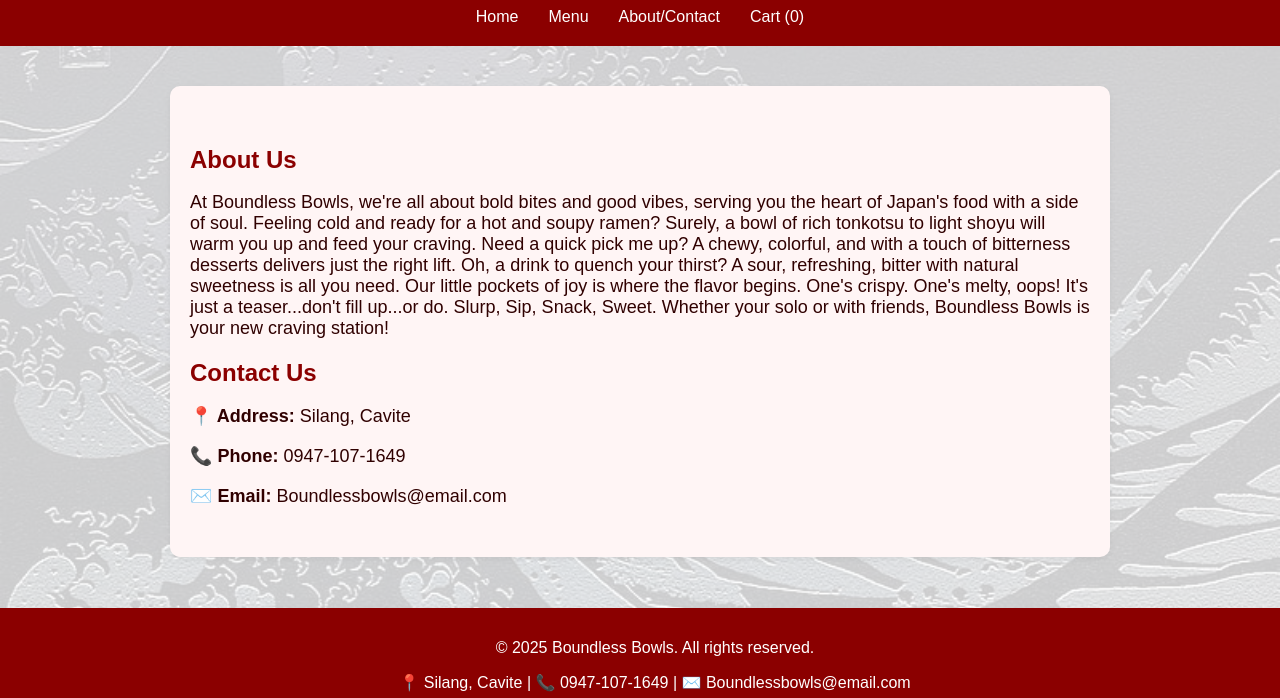
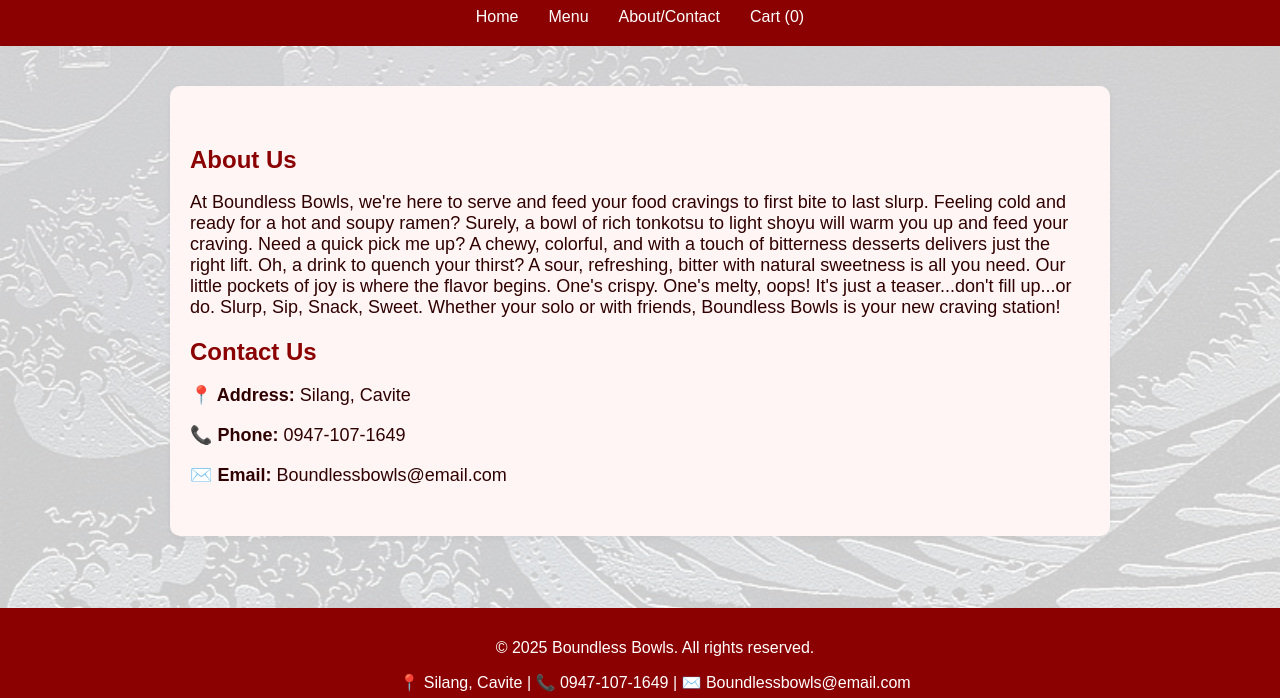
Before and after one commit to kenrosss/boundless, a plain HTML site: page about.html in a window 1280 px wide. Shown: the part 132-830 px from the top of the page. Drawn offline with Linux system fonts and the light colour scheme.

Commit message:
about.html

```diff
--- a/about.html
+++ b/about.html
@@ -27,7 +27,7 @@
     <div class="container about-section">
       <h2>About Us</h2>
       <p>
-        At Boundless Bowls, we're all about bold bites and good vibes, serving you the heart of Japan's food with a side of soul.
+        At Boundless Bowls, we're here to serve and feed your food cravings to first bite to last slurp.
 
 Feeling cold and ready for a hot and soupy ramen? Surely, a bowl of rich tonkotsu to light shoyu will warm you up and feed your craving. Need a quick pick me up?  A chewy, colorful, and with a touch of bitterness desserts delivers just the right lift. Oh, a drink to quench your thirst? A sour, refreshing, bitter with natural sweetness is all you need. Our little pockets of joy is where the flavor begins. One's crispy. One's melty, oops! It's just a teaser...don't fill up...or do.
 
```
